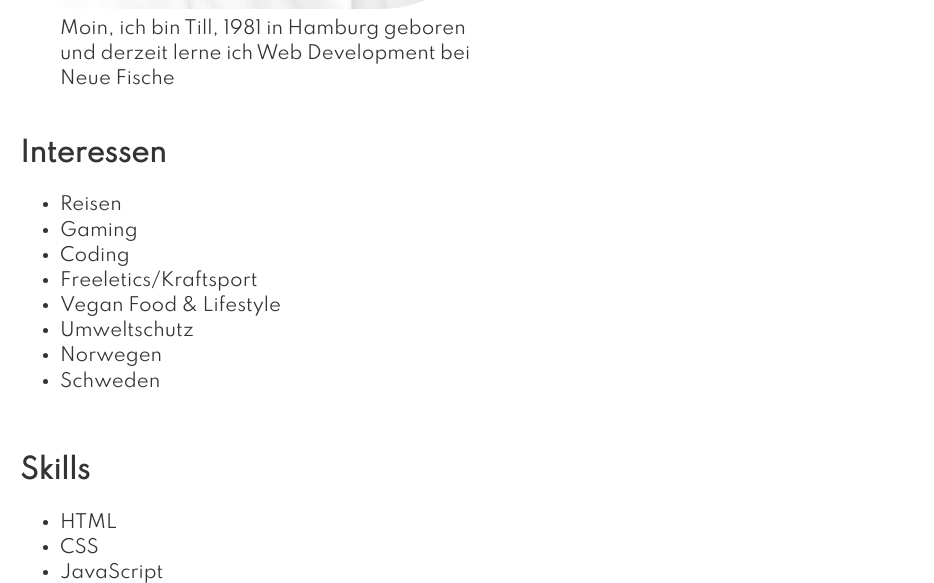
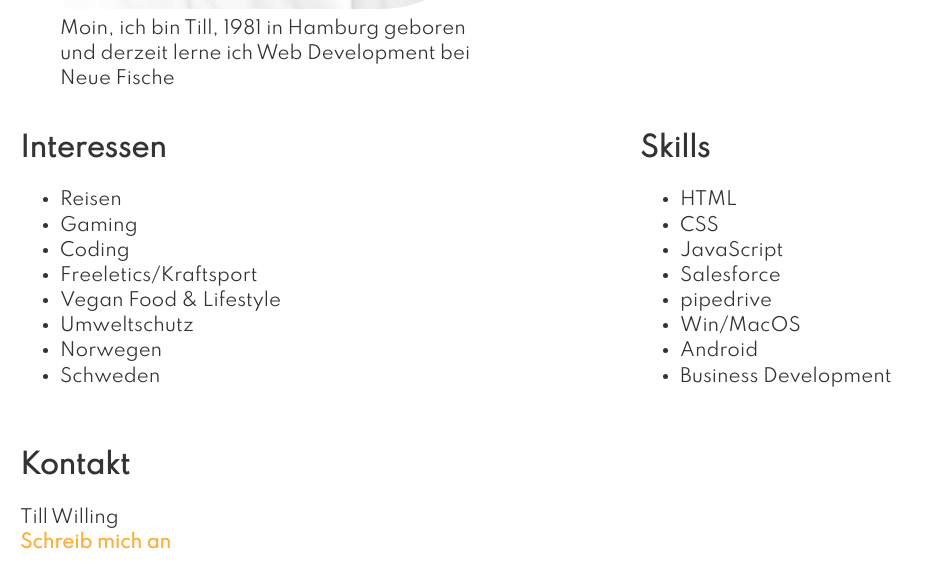
Before and after one commit to tillwilling/personal-website, a plain HTML site: page index.html in a window 1280 px wide. Shown: the part 875-1458 px from the top of the page, without its empty margins (0-934 px from the left). Drawn offline with Linux system fonts and the light colour scheme.

Commit message:
interests und skills grid column

```diff
--- a/index.html
+++ b/index.html
@@ -27,6 +27,7 @@
              </figcaption>
         </figure>
     </section>
+    <div class="grid">
         <section class="interests">
         <h2>Interessen</h2>
 <ul>
@@ -53,6 +54,7 @@
     <li>Business Development</li>
 </ul>
 </section>
+</div>
 <adress>
     <div id="contact"></div>
 <h2>Kontakt</h2>
--- a/styles/_class.css
+++ b/styles/_class.css
@@ -29,11 +29,14 @@ img.image-fluid {
   height: auto;
 }
 .interests {
-  padding-top: 5px;
   padding-bottom: 20px;
 }
 .skills {
   padding-bottom: 20px;
+}
+.grid {
+    display: grid;
+    grid-template-columns: 1fr 1fr;;
 }
 .contact {
   padding-bottom: 20px;
--- a/styles/styles.css
+++ b/styles/styles.css
@@ -14,7 +14,6 @@
     height: 0px !important;
     position: absolute;
     margin: -210px;
-    padding-left: 10px;
   }
 #contact {
     visibility: hidden;
```
